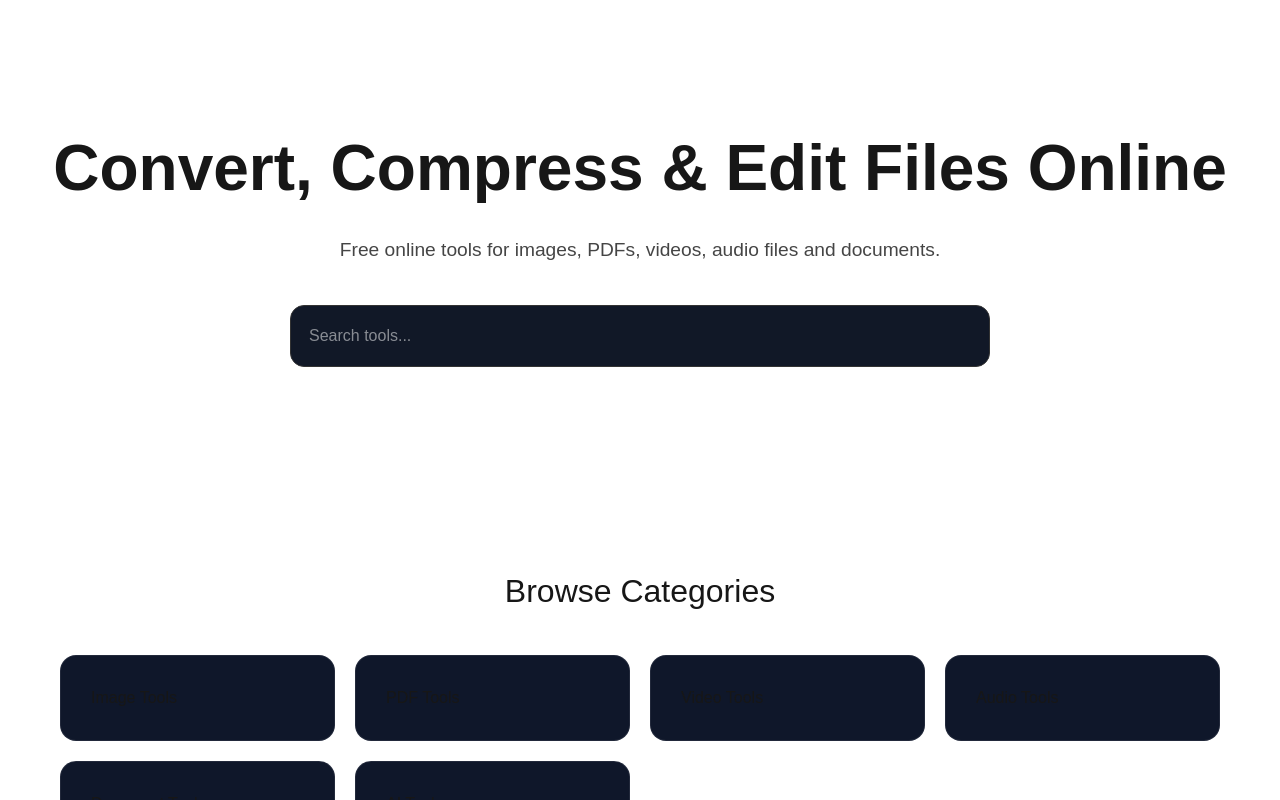
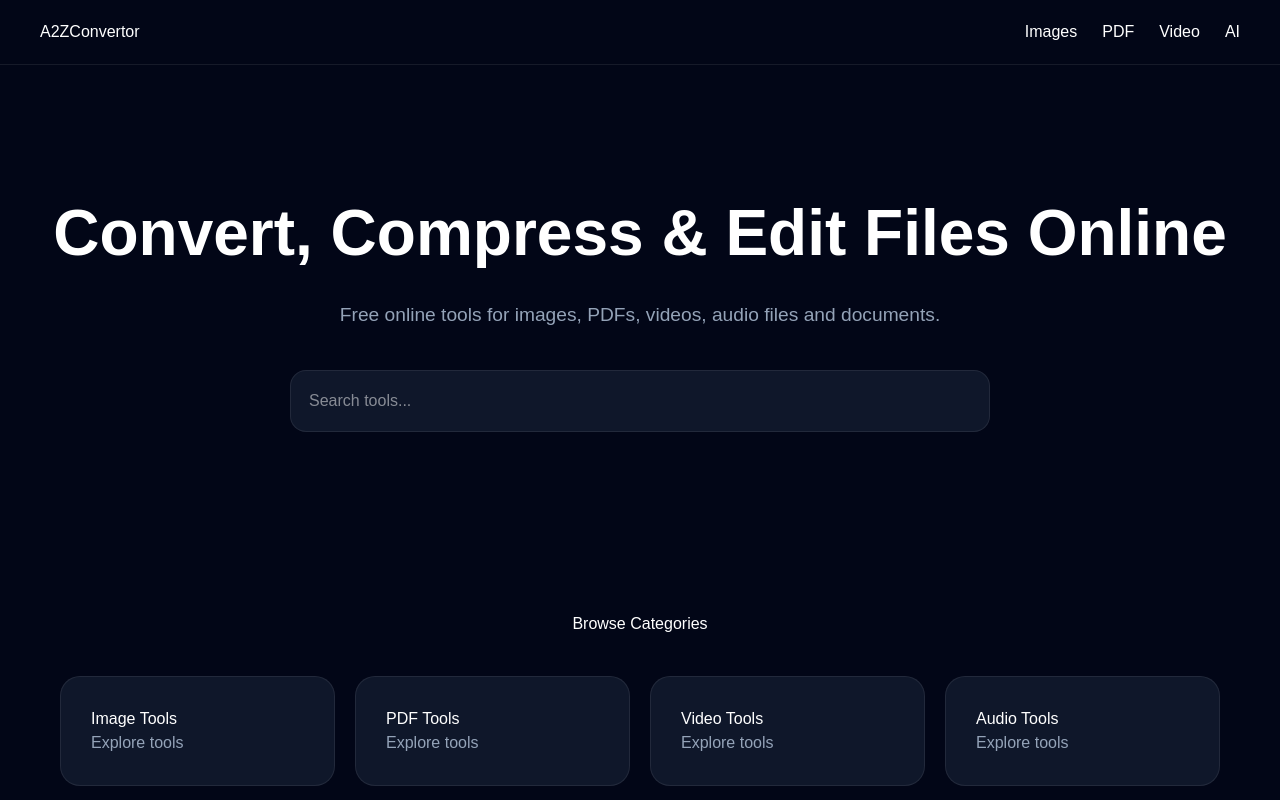
Before and after one commit to gigsbay/a2zconvertor, a Next.js app: page / in a window 1280 px wide. Shown: the top 800 px of the page. Built offline with nearby package versions, Linux system fonts and the light colour scheme.

Commit message:
Homepage V1

```diff
--- a/app/page.tsx
+++ b/app/page.tsx
@@ -1,19 +1,59 @@
 export default function Home() {
+  const categories = [
+    "Image Tools",
+    "PDF Tools",
+    "Video Tools",
+    "Audio Tools",
+    "Document Tools",
+    "AI Tools",
+  ];
+
   return (
-    <main>
+    <main
+      style={{
+        minHeight: "100vh",
+        background: "#020617",
+        color: "white",
+      }}
+    >
+      {/* NAVBAR */}
+
+      <nav
+        style={{
+          padding: "20px 40px",
+          borderBottom: "1px solid rgba(255,255,255,.08)",
+          display: "flex",
+          justifyContent: "space-between",
+          alignItems: "center",
+        }}
+      >
+        <h2>A2ZConvertor</h2>
+
+        <div
+          style={{
+            display: "flex",
+            gap: "25px",
+          }}
+        >
+          <span>Images</span>
+          <span>PDF</span>
+          <span>Video</span>
+          <span>AI</span>
+        </div>
+      </nav>
 
       {/* HERO */}
 
       <section
         style={{
+          textAlign: "center",
           padding: "120px 20px",
-          textAlign: "center",
         }}
       >
         <h1
           style={{
             fontSize: "4rem",
-            fontWeight: "bold",
+            fontWeight: 800,
             marginBottom: "20px",
           }}
         >
@@ -22,14 +62,14 @@
 
         <p
           style={{
+            maxWidth: "700px",
+            margin: "0 auto 40px",
+            color: "#94a3b8",
             fontSize: "1.2rem",
-            maxWidth: "800px",
-            margin: "0 auto 40px",
-            opacity: 0.8,
           }}
         >
-          Free online tools for images, PDFs, videos,
-          audio files and documents.
+          Free online tools for images, PDFs,
+          videos, audio files and documents.
         </p>
 
         <input
@@ -38,11 +78,10 @@
             width: "100%",
             maxWidth: "700px",
             padding: "18px",
-            borderRadius: "14px",
-            border: "1px solid #333",
-            background: "#111827",
+            borderRadius: "16px",
+            border: "1px solid rgba(255,255,255,.08)",
+            background: "#0f172a",
             color: "white",
-            fontSize: "1rem",
           }}
         />
       </section>
@@ -53,14 +92,13 @@
         style={{
           maxWidth: "1200px",
           margin: "0 auto",
-          padding: "80px 20px",
+          padding: "60px 20px",
         }}
       >
         <h2
           style={{
             textAlign: "center",
             marginBottom: "40px",
-            fontSize: "2rem",
           }}
         >
           Browse Categories
@@ -74,29 +112,42 @@
             gap: "20px",
           }}
         >
-          {[
-            "Image Tools",
-            "PDF Tools",
-            "Video Tools",
-            "Audio Tools",
-            "Document Tools",
-            "AI Tools",
-          ].map((item) => (
+          {categories.map((item) => (
             <div
               key={item}
               style={{
                 background: "#0f172a",
                 padding: "30px",
-                borderRadius: "16px",
-                border: "1px solid rgba(255,255,255,.08)",
+                borderRadius: "20px",
+                border:
+                  "1px solid rgba(255,255,255,.08)",
               }}
             >
               <h3>{item}</h3>
+
+              <p
+                style={{
+                  color: "#94a3b8",
+                }}
+              >
+                Explore tools
+              </p>
             </div>
           ))}
         </div>
       </section>
 
+      {/* FOOTER */}
+
+      <footer
+        style={{
+          textAlign: "center",
+          padding: "80px 20px",
+          color: "#94a3b8",
+        }}
+      >
+        © 2026 A2ZConvertor
+      </footer>
     </main>
   );
 }
```
